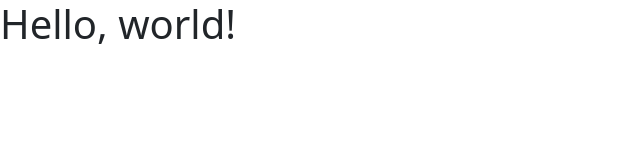
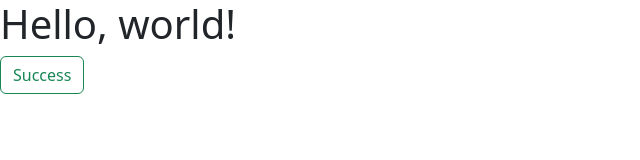
Before and after one commit to devchaeyoung/TIL, a website: page 0704/todoapp/index.html in a window 1280 px wide. Shown: the whole page, without its empty margins (0-640 px from the left). Drawn offline with nearby package versions, Linux system fonts and the light colour scheme.

Commit message:
bootstrap에서 버튼 가져오기

```diff
--- a/0704/todoapp/index.html
+++ b/0704/todoapp/index.html
@@ -14,6 +14,7 @@
   </head>
   <body>
     <h1>Hello, world!</h1>
+    <button type="button" class="btn btn-outline-success">Success</button>
     <script
       src="https://cdn.jsdelivr.net/npm/bootstrap@5.3.0/dist/js/bootstrap.bundle.min.js"
       integrity="sha384-geWF76RCwLtnZ8qwWowPQNguL3RmwHVBC9FhGdlKrxdiJJigb/j/68SIy3Te4Bkz"
```
